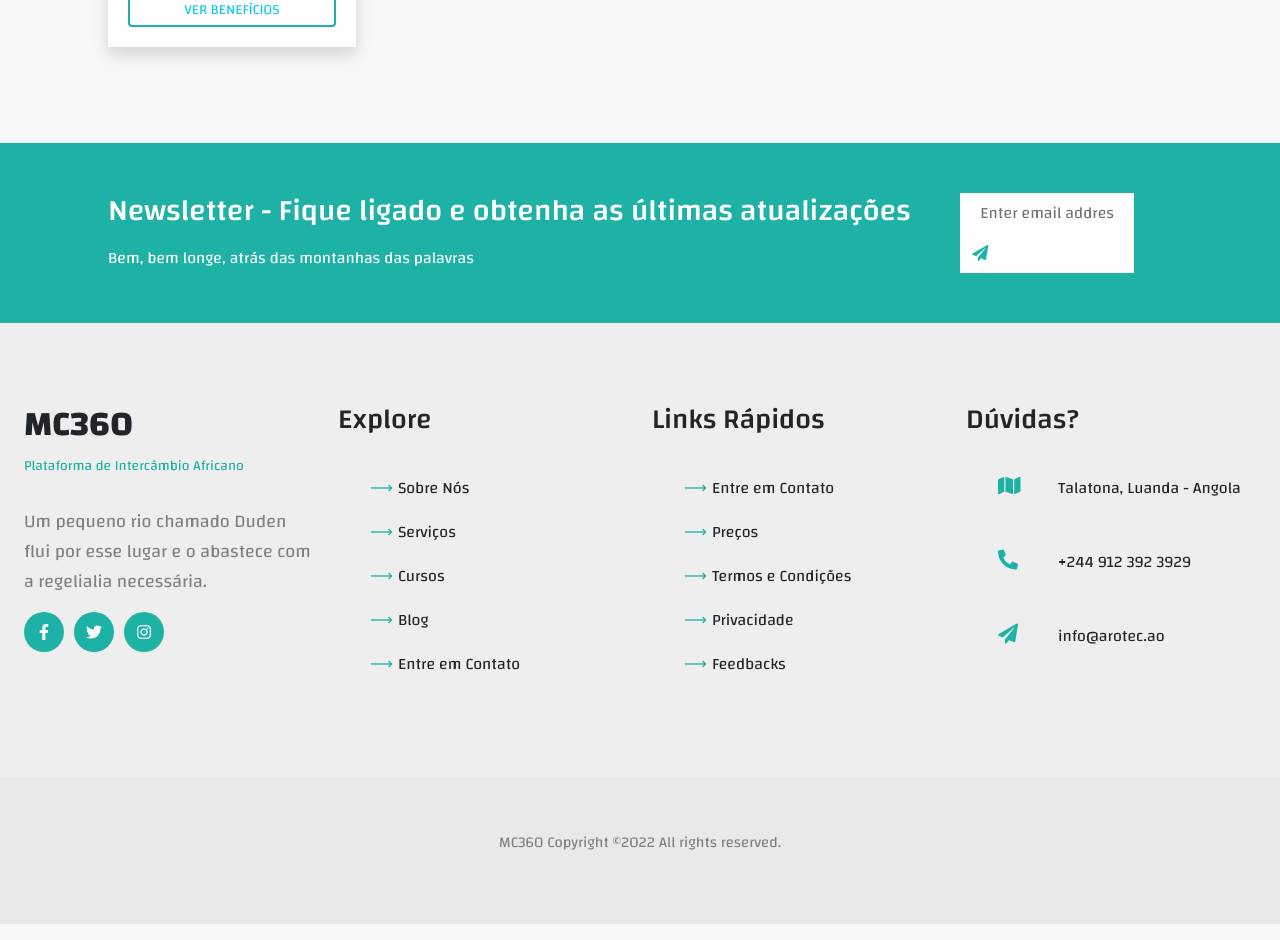
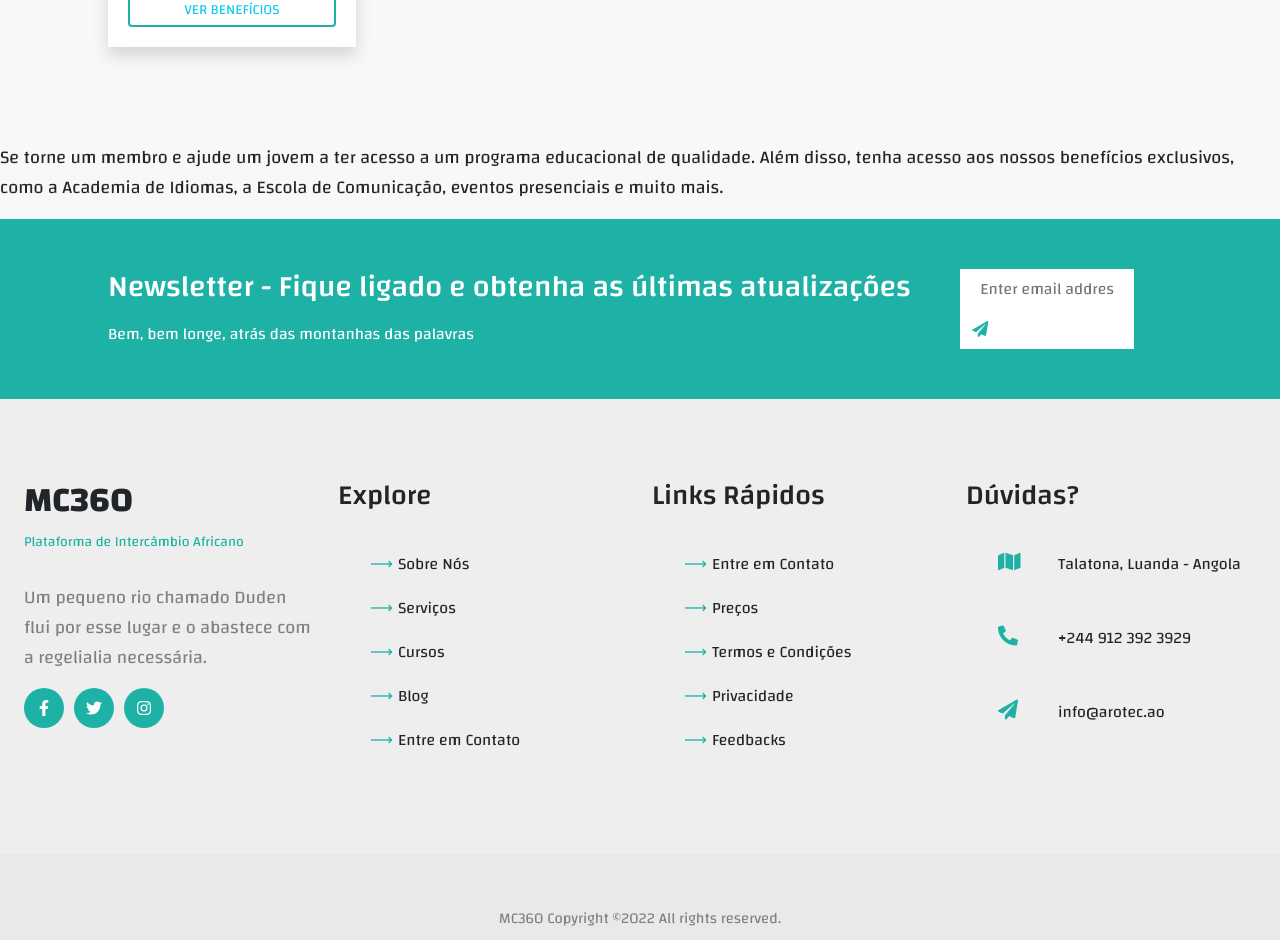
Before and after one commit to Katumbela/mc360, a React (Create React App) app: page / in a window 1280 px wide. Shown: the part 6074-7014 px from the top of the page. Built offline with nearby package versions, Linux system fonts and the light colour scheme.

Commit message:
Update Footer.jsx

```diff
--- a/src/components/common/footer/Footer.jsx
+++ b/src/components/common/footer/Footer.jsx
@@ -6,6 +6,12 @@
 const Footer = () => {
   return (
     <>
+      <p>
+        Se torne um membro e ajude um jovem a ter acesso a um programa
+        educacional de qualidade. Além disso, tenha acesso aos nossos benefícios
+        exclusivos, como a Academia de Idiomas, a Escola de Comunicação, eventos
+        presenciais e muito mais.
+      </p>
       <section className="newletter">
         <div className="container flexSB">
           <Slide left cascade>
@@ -18,10 +24,10 @@
           </Slide>
 
           <Slide right cascade>
-          <div className="right row">
-            <input type="text" placeholder="Enter email address" />
-            <i className="fa fa-paper-plane"></i>
-          </div>
+            <div className="right row">
+              <input type="text" placeholder="Enter email address" />
+              <i className="fa fa-paper-plane"></i>
+            </div>
           </Slide>
         </div>
       </section>
```
